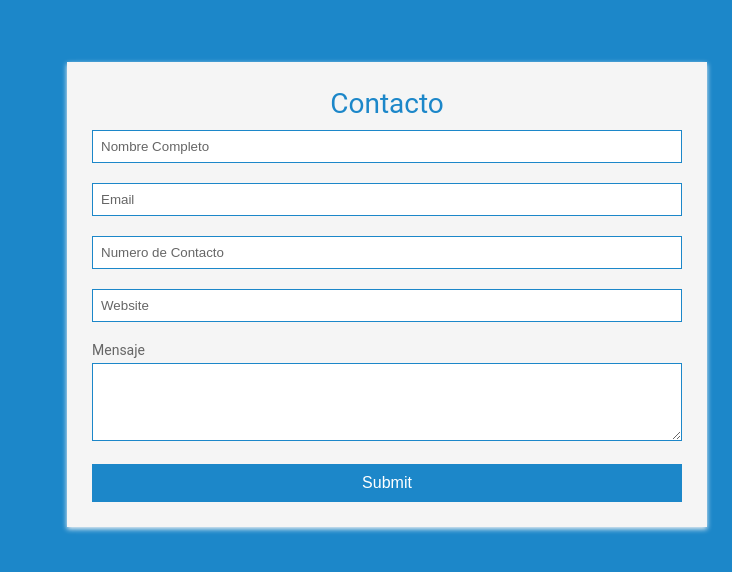
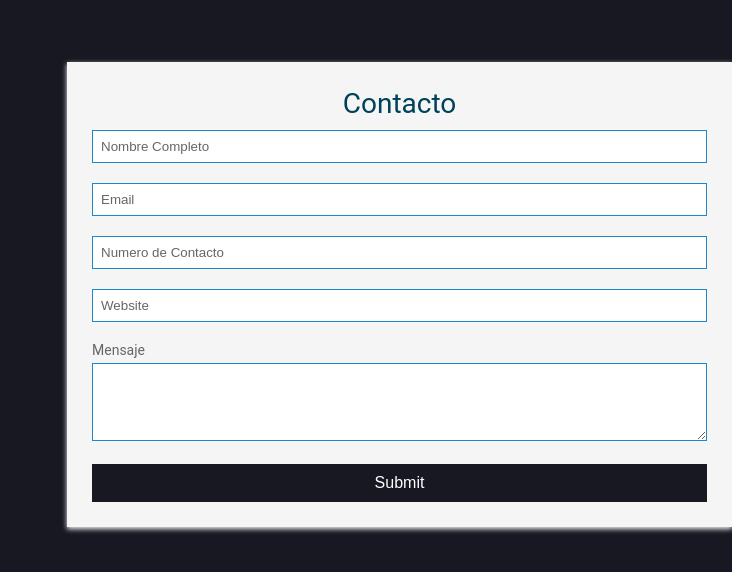
Before and after one commit to blichiz/PROYECTO-INTEGRADOR-WEB-UNTREFSCHOOL, a plain HTML site: page indexcontacto.html in a window 1280 px wide. Shown: the part 106-678 px from the top of the page, without its empty margins (548-1280 px from the left). Drawn offline with Linux system fonts and the light colour scheme.

Commit message:
Se modifico colores del form

```diff
--- a/css/estilos.css
+++ b/css/estilos.css
@@ -1,5 +1,5 @@
 html, body {
-    min-height: 100%;
+    height: 100%;
     padding: 0;
     margin: 0;
     font-family: Roboto, Arial, sans-serif;
@@ -11,7 +11,7 @@ html, body {
     text-align: center;
     margin: 0 0 10px;
     font-weight: 400;
-    color: #1c87c9;
+    color: #00425a;
   }
 
   p {
@@ -20,18 +20,18 @@ html, body {
 
   .main-block {
     display: flex;
-    flex-direction: column;
     justify-content: center;
     align-items: center;
-    min-height: 100vh;
-    background: #1c87c9;
+    height: 100%;
+    background: #181823;
   }
 
   form {
     padding: 25px;
-    margin: 25px;
     box-shadow: 0 2px 5px #f5f5f5;
     background: #f5f5f5;
+    max-width: 720px;
+    width: 100%
   }
 
   .fas {
@@ -64,7 +64,7 @@ html, body {
     width: 100%;
     padding: 10px;
     border: none;
-    background: #1c87c9;
+    background: #181823;
     font-size: 16px;
     font-weight: 400;
     color: #fff;
```
